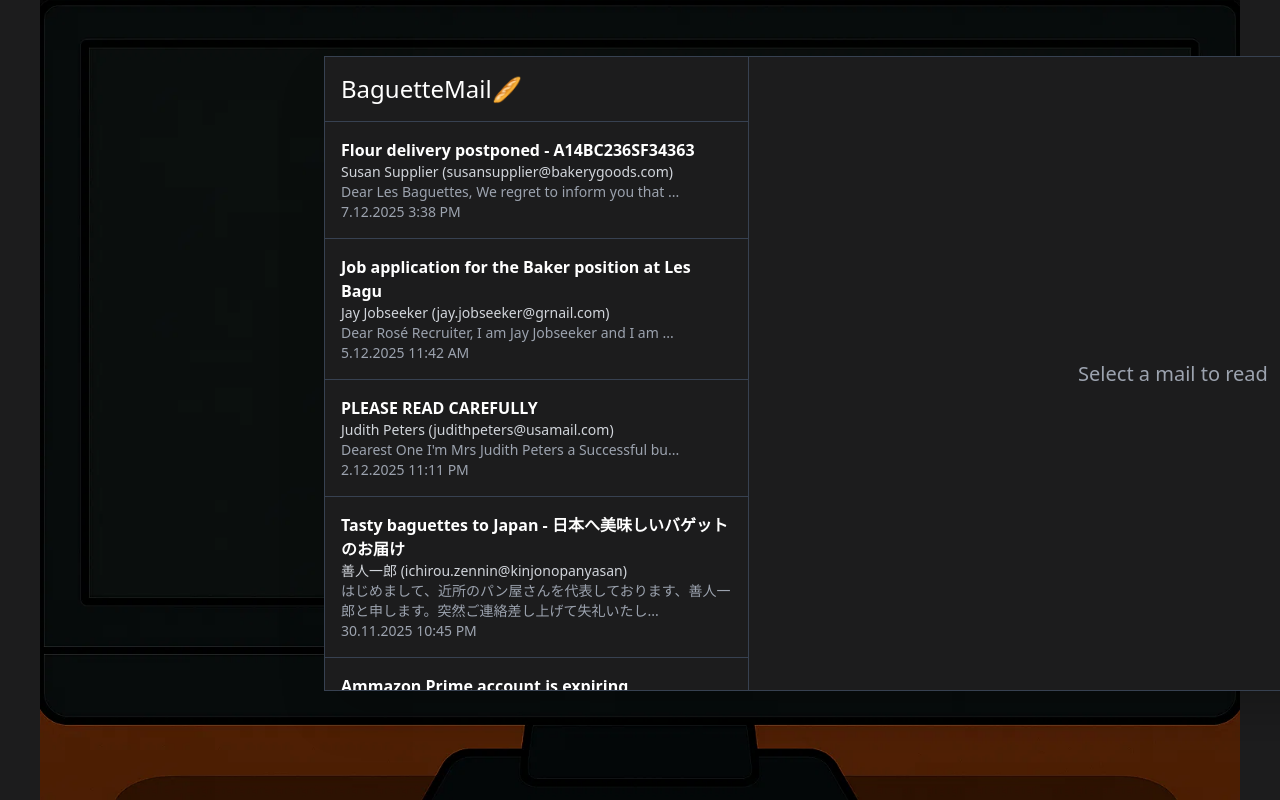
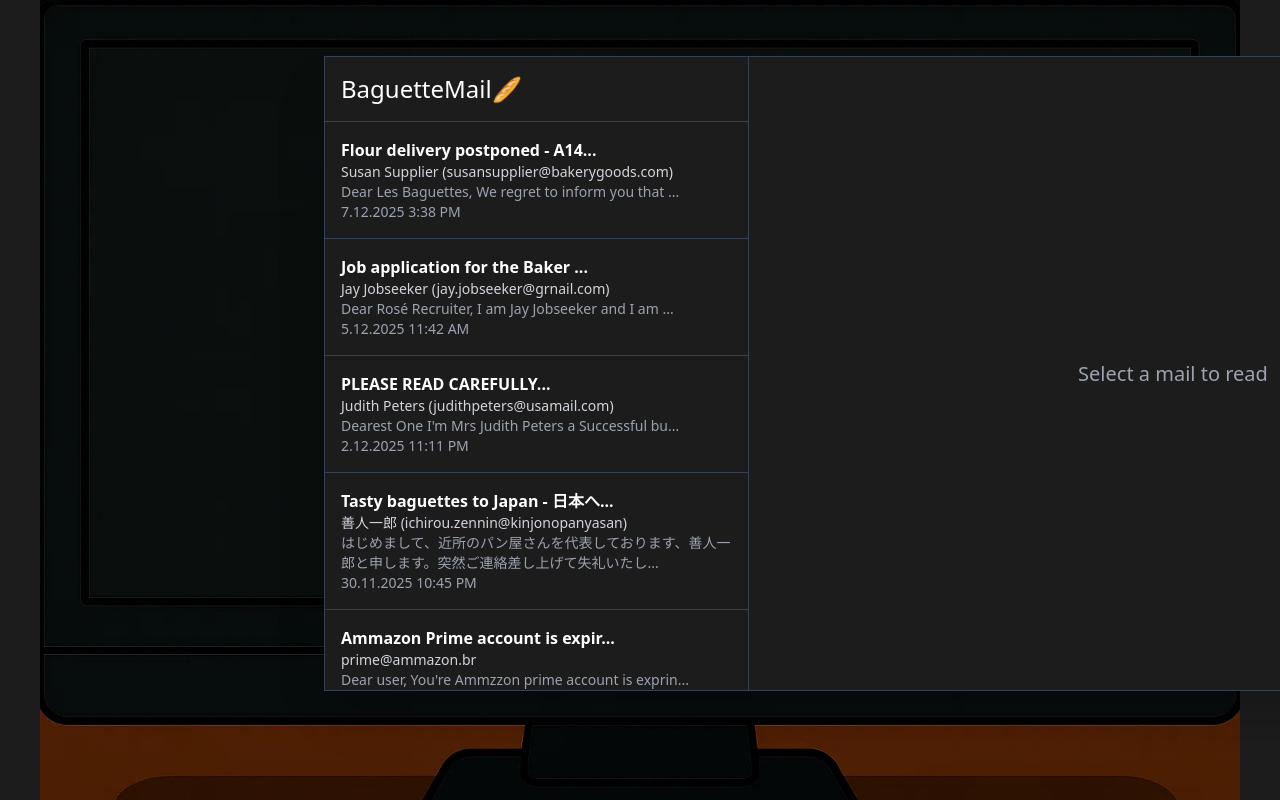
Before and after one commit to jereej/CTFEnvironment, a React (Vite) app in the folder client/: page /backrooms/mail in a window 1280 px wide. Shown: the top 800 px of the page. Built offline with nearby package versions, Linux system fonts and the light colour scheme.

Commit message:
Limit mail header preview to max 30 characters

```diff
--- a/client/src/Mail.tsx
+++ b/client/src/Mail.tsx
@@ -150,7 +150,7 @@ const Mail: React.FC = () => {
                                         ${selectedMail?.id === mail.id ? "bg-gray-700" : ""}
                                     `}
                                 >
-                                    <h2 className="text-white font-bold">{mail.header.slice(0,50)}</h2>
+                                    <h2 className="text-white font-bold">{mail.header.slice(0,30)}...</h2>
                                     <p className="text-gray-300 text-sm">{mail.sender}</p>
                                     <p className="text-gray-400 text-sm">
                                         {mail.content.slice(0, 50)}...
```
